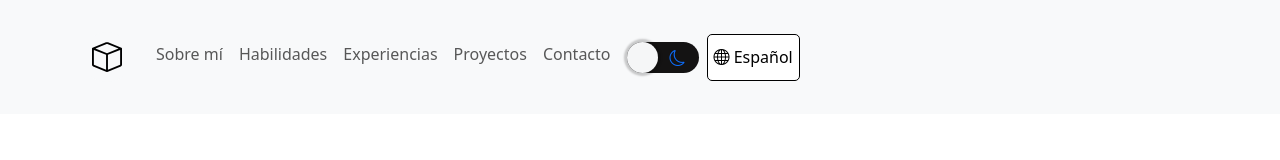
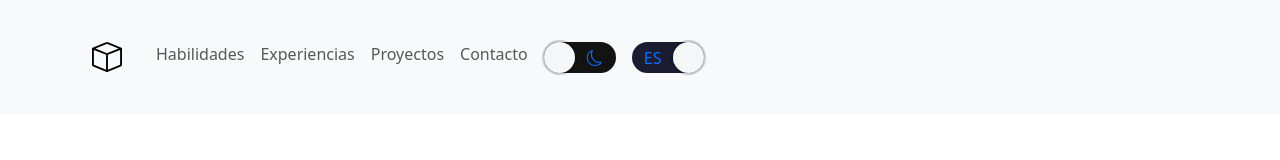
Before and after one commit to SK-ClaudioBustos/portafolio-react, a React (Create React App) app: page / in a window 1280 px wide. Shown: the top 160 px of the page. Built offline with nearby package versions, Linux system fonts and the light colour scheme.

Commit message:
style: boton de cambio de lenguaje

```diff
--- a/src/components/BarraNav/BarraNav.tsx
+++ b/src/components/BarraNav/BarraNav.tsx
@@ -3,13 +3,13 @@ import Container from 'react-bootstrap/Container';
 import Nav from 'react-bootstrap/Nav';
 import Navbar from 'react-bootstrap/Navbar';
 import { useTranslation } from "react-i18next";
-import ColorButton from "../ColorButton/ColorButton";
+import DarkModeButton from "../DarkModeButton/DarkModeButton";
 import LangButton from "../Langbutton/LangButton";
 import "./BarraNav.css";
 
 interface IBarraNavProps {
-  isDarkMode: string
-  setIsDarkMode: Dispatch<SetStateAction<string>>
+  isDarkMode: boolean
+  setIsDarkMode: Dispatch<SetStateAction<boolean>>
 }
 
 function BarraNav(props: IBarraNavProps): JSX.Element {
@@ -28,12 +28,11 @@ function BarraNav(props: IBarraNavProps): JSX.Element {
         </Navbar.Toggle>
         <Navbar.Collapse id="basic-navbar-nav">
           <Nav className="me-auto">
-            <Nav.Link aria-label="Ir a seccion sobre mí" className="nav-link text-center" href="#section-sobre-mi">{t("navbar.about-me")}</Nav.Link>
             <Nav.Link aria-label="Ir a seccion habilidades" className="nav-link text-center" href="#section-skill">{t("navbar.skills")}</Nav.Link>
             <Nav.Link aria-label="Ir a seccion experiencias" className="nav-link text-center" href="#section-exp">{t("navbar.experiencies")}</Nav.Link>
             <Nav.Link aria-label="Ir a seccion proyectos" className="nav-link text-center" href="#section-proyectos">{t("navbar.projects")}</Nav.Link>
             <Nav.Link aria-label="Ir a seccion contacto" className="nav-link text-center" href="#section-contacto">{t("navbar.contact")}</Nav.Link>
-            <a role="button" className="nav-link"><ColorButton isDarkMode={isDarkMode} setIsDarkMode={setIsDarkMode} /></a>
+            <DarkModeButton isDarkMode={isDarkMode} setIsDarkMode={setIsDarkMode} />
             <LangButton />
           </Nav>
         </Navbar.Collapse>
--- a/src/components/ColorButton/ColorButton.tsx
+++ /dev/null
@@ -1,29 +0,0 @@
-import "./ColorButton.css";
-import mode from "../functions/dark-mode";
-import { Dispatch, SetStateAction } from "react";
-
-interface IColorButtonProps {
-    isDarkMode: string
-    setIsDarkMode: Dispatch<SetStateAction<string>>
-}
-
-function ColorButton(props: IColorButtonProps): JSX.Element {
-    const { isDarkMode, setIsDarkMode } = props;
-    const handleChange = (): void => {
-        const state = isDarkMode === "true" ? "false" : "true";
-        setIsDarkMode(state);
-        localStorage.setItem("darkMode", state);
-        mode(state);
-    }
-
-    return (
-        <div className="d-flex justify-content-center">
-            <button onClick={handleChange} aria-label="Modo Oscuro - Dark Mode" id="switch" className="switch">
-                <span><i className="bi bi-sun"></i></span>
-                <span><i className="bi bi-moon"></i></span>
-            </button>
-        </div>
-    );
-}
-
-export default ColorButton;
--- a/src/components/ColorButton/ColorButton.css
+++ b/src/components/DarkModeButton/DarkModeButton.css
@@ -20,7 +20,7 @@
   right: unset;
   border-radius: 100px;
   transition: 0.3s ease all;
-  box-shadow: 0px 0px 2px 3px rgba(0, 0, 0, 0.2);
+  box-shadow: 0px 0px 1px 2px rgba(0, 0, 0, 0.2);
 }
 .switch.active {
   background: #f8f9fa;
--- /dev/null
+++ b/src/components/DarkModeButton/DarkModeButton.tsx
@@ -0,0 +1,36 @@
+import { Dispatch, SetStateAction } from "react";
+import mode from "../functions/dark-mode";
+import "./DarkModeButton.css";
+
+interface IColorButtonProps {
+    isDarkMode: boolean
+    setIsDarkMode: Dispatch<SetStateAction<boolean>>
+}
+
+function DarkModeButton(props: IColorButtonProps): JSX.Element {
+    const { isDarkMode, setIsDarkMode } = props;
+    const handleChange = (): void => {
+        const state = isDarkMode ? "true" : "false";
+        setIsDarkMode(!isDarkMode);
+        localStorage.setItem("darkMode", state);
+        mode(state);
+    }
+
+    return (
+        <a role="button" className="nav-link">
+            <div className="d-flex justify-content-center">
+                <button
+                    className="switch"
+                    aria-label="Modo Oscuro - Dark Mode"
+                    id="switch"
+                    onClick={handleChange}
+                >
+                    <span><i className="bi bi-sun"></i></span>
+                    <span><i className="bi bi-moon"></i></span>
+                </button>
+            </div>
+        </a>
+    );
+}
+
+export default DarkModeButton;
--- a/src/components/Langbutton/LangButton.css
+++ b/src/components/Langbutton/LangButton.css
@@ -1,16 +1,39 @@
-:root {
-    --primary-color: #ffffff;
-    --secondary-color: #000000;
+.switch-lang {
+    background: #1b1b32;
+    border-radius: 1000px;
+    border: none;
+    position: relative;
+    cursor: pointer;
+    display: flex;
+    outline: none;
+    height: 31px;
 }
 
-#button-lang {
-    border-radius: 5px;
-    color: var(--secondary-color);
-    background-color: var(--primary-color);
-    border: 1px solid var(--secondary-color);
+.switch-lang::after {
+    content: "";
+    display: block;
+    width: 31px;
+    height: 31px;
+    position: absolute;
+    background: #f5f6f7;
+    top: 0;
+    left: 0;
+    right: unset;
+    border-radius: 100px;
+    transition: 0.3s ease all;
+    box-shadow: 0px 0px 1px 2px rgba(0, 0, 0, 0.2);
 }
 
-#button-lang:hover {
-    color: var(--secondary-color);
-    background-color: var(--primary-color);
+.switch-lang.active::after {
+    right: 0;
+    left: unset;
 }
+
+.switch-lang span {
+    width: 30px;
+    height: 30px;
+    line-height: 30px;
+    display: block;
+    background: none;
+    color: #0d6efd;
+}
--- a/src/components/Langbutton/LangButton.tsx
+++ b/src/components/Langbutton/LangButton.tsx
@@ -13,14 +13,18 @@ const LangButton = (): JSX.Element => {
         }
     }
     return (
-        <button
-            type="button"
-            id="button-lang"
-            onClick={changeLanguage}
-        >
-            <i className="bi bi-globe"></i>
-            {i18n.language === "es" ? " Español" : " English"}
-        </button>
+        <a role="button" className="nav-link">
+            <div className="d-flex justify-content-center">
+                <button
+                    className={i18n.language === "es" ? "switch-lang active" : "switch-lang"}
+                    aria-label="Cambiar idioma"
+                    onClick={changeLanguage}
+                >
+                    <span>ES</span>
+                    <span>EN</span>
+                </button>
+            </div>
+        </a>
     )
 }
 
--- a/src/components/Layout.tsx
+++ b/src/components/Layout.tsx
@@ -1,6 +1,5 @@
 import BarraNav from './BarraNav/BarraNav';
 import SeccionHero from "./SeccionHero/SeccionHero";
-// import SobreMi from "./SobreMi/SobreMi";
 import Skill from "./Skill/Skill";
 import SeccionProyectos from "./SectionProyectos/SectionProyectos";
 import Contacto from "./Contacto/Contacto";
@@ -13,7 +12,7 @@ import verifyLang from "./functions/verifyLang";
 import { useTranslation } from "react-i18next";
 
 const Layout = (): JSX.Element => {
-    const [isDarkMode, setIsDarkMode] = useState("false");
+    const [isDarkMode, setIsDarkMode] = useState<boolean>(false);
     const { i18n } = useTranslation("global");
 
     useEffect(() => {
@@ -25,7 +24,6 @@ const Layout = (): JSX.Element => {
         <div className="App">
             <BarraNav isDarkMode={isDarkMode} setIsDarkMode={setIsDarkMode} />
             <SeccionHero />
-            {/* <SobreMi /> */}
             <Skill />
             <SeccionExperiencia/>
             <SeccionProyectos />
--- a/src/components/Skill/itemsData.ts
+++ b/src/components/Skill/itemsData.ts
@@ -13,7 +13,7 @@ const useGetData = (): IUseGetData[] => {
             titulo: t("skills.s1.title"),
             cuerpo: t("skills.s1.body"),
             icono: "laptop",
-            items: ["CSS", "Javascript", "Typescript", "React", "Next js"]
+            items: ["CSS", "Javascript", "Typescript", "React", "Next js", "PHP"]
         },
         {
             titulo: t("skills.s2.title"),
--- a/src/translations/en/global.json
+++ b/src/translations/en/global.json
@@ -1,6 +1,5 @@
 {
     "navbar": {
-        "about-me": "About me",
         "skills": "Skills",
         "experiencies": "Experiences",
         "projects": "Proyects",
@@ -51,7 +50,6 @@
         "description": "These are my projects",
         "p1": "image project 1",
         "p2": "image project 2",
-        "p3": "image project 3",
         "default": "image of another project coming soon",
         "default-title": "Coming soon"
     },
--- a/src/translations/es/global.json
+++ b/src/translations/es/global.json
@@ -1,6 +1,5 @@
 {
 	"navbar": {
-		"about-me": "Sobre mí",
 		"skills": "Habilidades",
 		"experiencies": "Experiencias",
 		"projects": "Proyectos",
@@ -51,7 +50,6 @@
 		"description": "Estos son mis proyectos",
 		"p1": "imagen de proyecto 1",
 		"p2": "imagen de proyecto 2",
-		"p3": "imagen de proyecto 3",
 		"default": "imagen de proximamente otro proyecto",
 		"default-title": "Proximamente"
 	},
```
